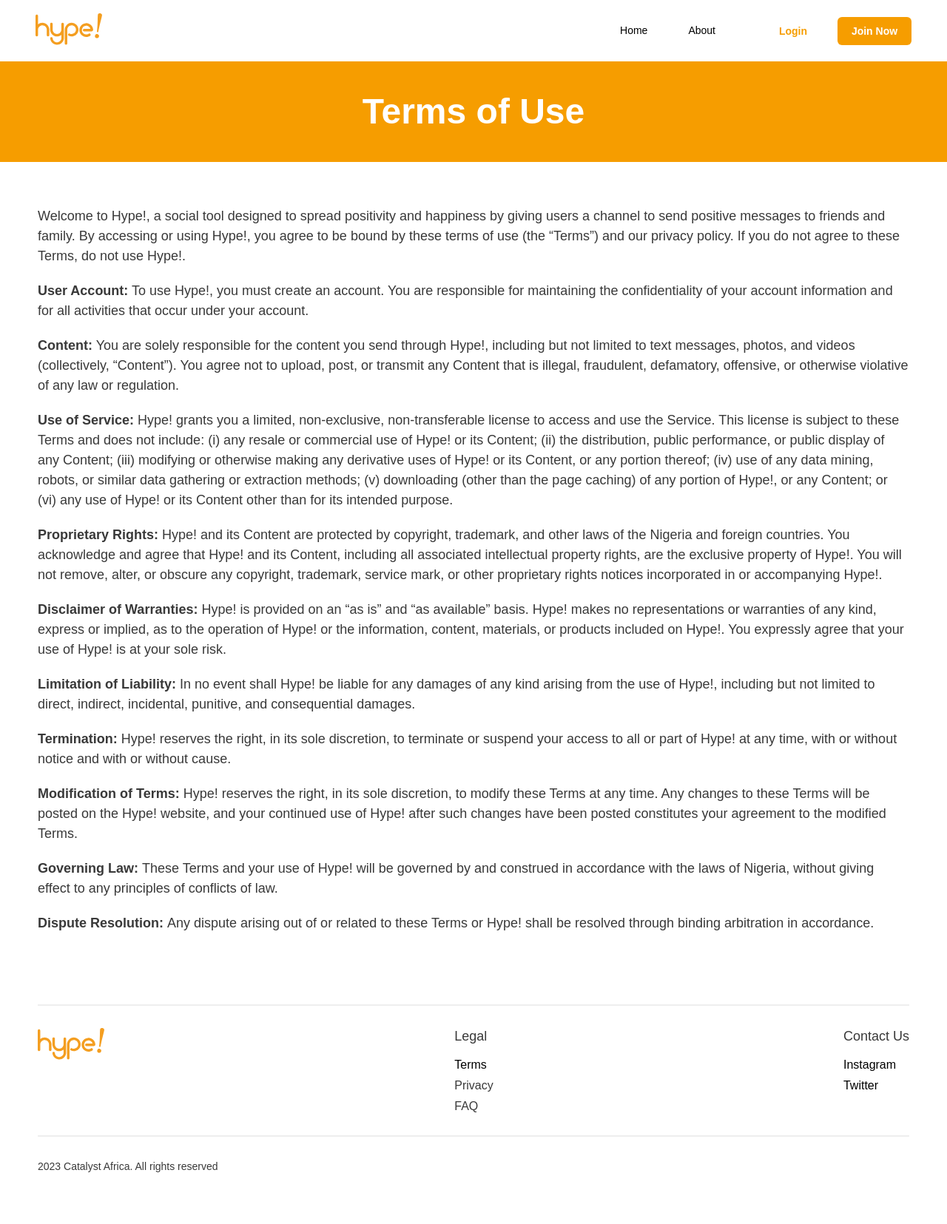
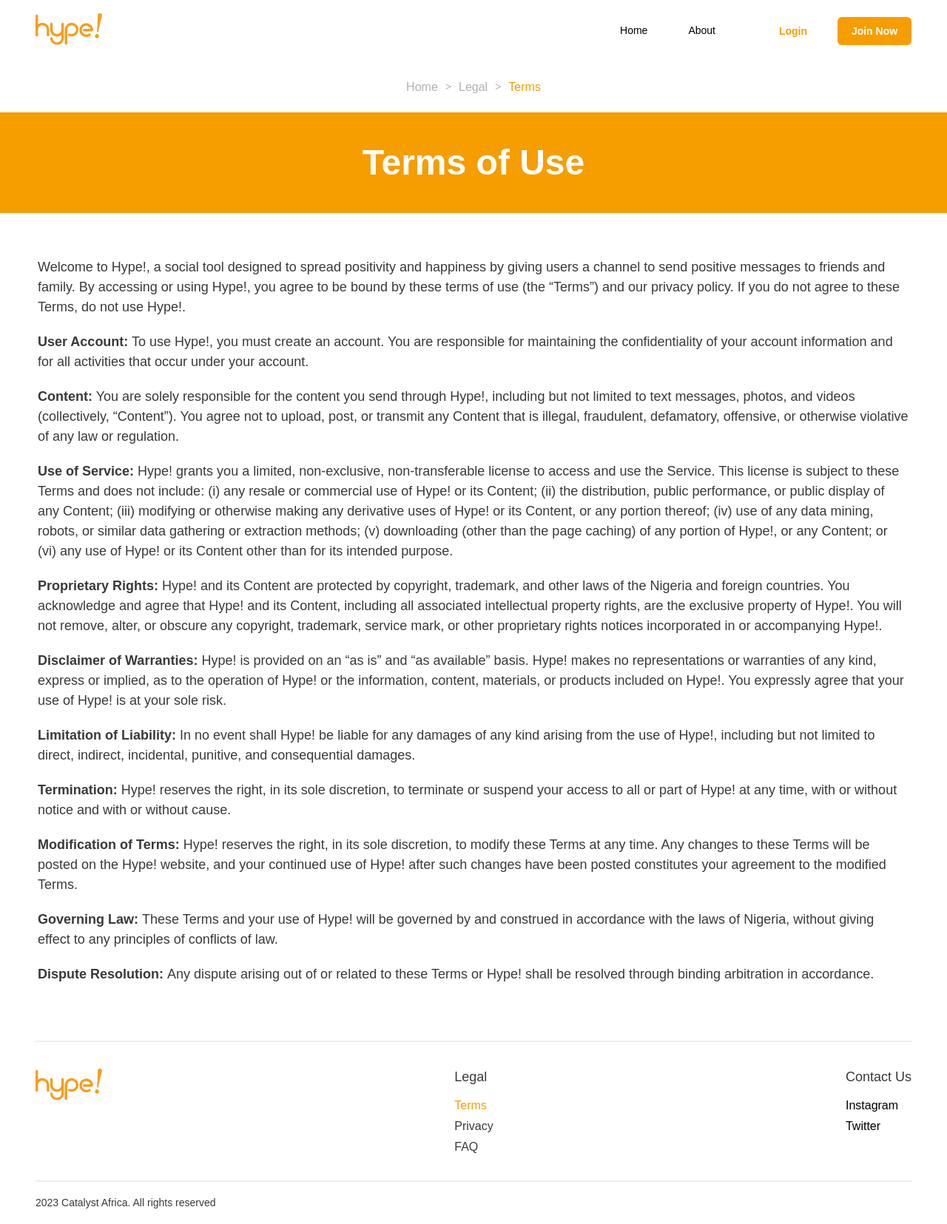
Before and after one commit to Catalyst-Africa/hype, a React (Vite) app: page /terms in a window 1280 px wide. Shown: the whole page at 74% size. Before the commit the page ends 1610 px from the top, so only its background shows below. Built offline with nearby package versions, Linux system fonts and the light colour scheme; no server answers; a web font is replaced by a local one.

Commit message:
feat: layout, home & terms updates, styles

```diff
--- a/src/layouts/public/Layout.jsx
+++ b/src/layouts/public/Layout.jsx
@@ -3,6 +3,7 @@ import React from "react";
 import { Outlet, useLocation } from "react-router-dom";
 import styled from "styled-components";
 import Header from "@/layouts/public/partials/Header";
+import Footer from "@/layouts/public/partials/Footer";
 
 const Layout = () => {
   const { pathname } = useLocation();
@@ -13,6 +14,7 @@ const Layout = () => {
           <MainContent>
             {pathname.includes("/hype/message") ? "" : <Header />}
             <Outlet />
+            {pathname.includes("/hype/message") ? "" : <Footer />}
           </MainContent>
         </Main>
       </PublicAreaContainer>
--- /dev/null
+++ b/src/layouts/public/partials/Footer.jsx
@@ -0,0 +1,92 @@
+import React from "react";
+import { Logo } from "@/components/ui";
+import { SubTitle } from "@/styles/reusable/elements.styled";
+import styled from "styled-components";
+import { NavLink } from "react-router-dom";
+
+const Footer = () => {
+  return (
+    <>
+      <FooterMainContainer>
+        <br />
+        <br />
+        <Divider />
+        <br />
+        <br />
+        <FooterContainer>
+          <FooterSection>
+            <Logo />
+          </FooterSection>
+          <FooterSection>
+            <SubTitle>Legal</SubTitle>
+            <br />
+            <ul>
+              <NavLink to="/terms">
+                <li>Terms</li>
+              </NavLink>
+              <li>Privacy</li>
+              <li>FAQ</li>
+            </ul>
+          </FooterSection>
+          <FooterSection>
+            <SubTitle>Contact Us</SubTitle>
+            <br />
+            <ul>
+              <a href="https://www.instagram.com/sharehype4fun/">
+                <li>Instagram</li>
+              </a>
+              <a href="https://twitter.com/sharehype4fun/">
+                <li>Twitter</li>
+              </a>
+            </ul>
+          </FooterSection>
+        </FooterContainer>
+        <br />
+        <br />
+        <Divider />
+        <br />
+        <span>2023 Catalyst Africa. All rights reserved</span>
+        <br />
+      </FooterMainContainer>
+    </>
+  );
+};
+
+export default Footer;
+
+const FooterMainContainer = styled.div`
+  padding: 18px 48px;
+  width: 100%;
+  .active {
+    color: #f69d00;
+  }
+  ${({ theme }) => theme.breakpoints.down("sm")} {
+    padding: 24px;
+  }
+`;
+
+const Divider = styled.div`
+  border: 1px solid #eee;
+`;
+
+const FooterContainer = styled.div`
+  display: flex;
+  justify-content: space-between;
+  align-items: flex-start;
+  width: 100%;
+  margin: auto;
+
+  ${({ theme }) => theme.breakpoints.down("xs")} {
+    flex-direction: column;
+    justify-content: flex-start;
+    gap: 30px;
+  }
+`;
+
+const FooterSection = styled.div`
+  ul {
+    display: flex;
+    flex-direction: column;
+    gap: 10px;
+  }
+`;
--- a/src/pages/public/components/Footer.jsx
+++ /dev/null
@@ -1,75 +0,0 @@
-import React from "react";
-import { Logo } from "@/components/ui";
-import { SubTitle } from "@/styles/reusable/elements.styled";
-import styled from "styled-components";
-import { Link } from "react-router-dom";
-
-const Footer = () => {
-  return (
-    <>
-      <br />
-      <br />
-      <Divider />
-
-      <FooterContainer>
-        <FooterSection>
-          <Logo />
-        </FooterSection>
-        <FooterSection>
-          <SubTitle>Legal</SubTitle>
-          <br />
-          <ul>
-            <Link to="/terms">
-              <li>Terms</li>
-            </Link>
-            <li>Privacy</li>
-            <li>FAQ</li>
-          </ul>
-        </FooterSection>
-        <FooterSection>
-          <SubTitle>Contact Us</SubTitle>
-          <br />
-          <ul>
-            <a href="https://www.instagram.com/sharehype4fun/">
-              <li>Instagram</li>
-            </a>
-            <a href="https://twitter.com/sharehype4fun/">
-              <li>Twitter</li>
-            </a>
-          </ul>
-        </FooterSection>
-      </FooterContainer>
-
-      <Divider />
-      <span>2023 Catalyst Africa. All rights reserved</span>
-    </>
-  );
-};
-
-export default Footer;
-
-const Divider = styled.div`
-  border: 1px solid #eee;
-`;
-
-const FooterContainer = styled.div`
-  display: flex;
-  justify-content: space-between;
-  align-items: flex-start;
-  width: 100%;
-  margin: auto;
-
-  ${({ theme }) => theme.breakpoints.down("xs")} {
-    flex-direction: column;
-    justify-content: flex-start;
-    gap: 30px;
-  }
-`;
-
-const FooterSection = styled.div`
-  ul {
-    display: flex;
-    flex-direction: column;
-    gap: 10px;
-  }
-`;
--- a/src/pages/public/components/Intro.jsx
+++ b/src/pages/public/components/Intro.jsx
@@ -1,14 +1,28 @@
 import { Title } from "@/styles/reusable/elements.styled";
 import React from "react";
+import { NavLink, useLocation } from "react-router-dom";
 import styled from "styled-components";
 
 const Intro = ({ intro }) => {
+  const { pathname } = useLocation();
   return (
-    <IntroContainer>
-      <Title as="h1" color="#fff">
-        {intro}
-      </Title>
-    </IntroContainer>
+    <>
+      <BreadCrumb>
+        <NavLink to="/">Home</NavLink>
+        <span>{">"}</span>
+        <NavLink to="/" style={{ pointerEvents: "none" }}>
+          Legal
+        </NavLink>
+        <span>{">"}</span>
+        {pathname === "/terms" && <NavLink to="/terms">Terms</NavLink>}
+        {pathname === "/privacy" && <NavLink to="/privacy">Privacy</NavLink>}
+      </BreadCrumb>
+      <IntroContainer>
+        <Title as="h1" color="#fff">
+          {intro}
+        </Title>
+      </IntroContainer>
+    </>
   );
 };
 
@@ -21,3 +35,21 @@ const IntroContainer = styled.div`
   min-height: 136px;
   background: #f69d00;
 `;
+
+const BreadCrumb = styled.div`
+  display: flex;
+  justify-content: center;
+  align-items: center;
+  gap: 10px;
+  padding: 24px 48px;
+  color: #b0b0b0;
+  .active {
+    color: #f69d00;
+  }
+  a {
+    color: #b0b0b0;
+  }
+  ${({ theme }) => theme.breakpoints.down("sm")} {
+    padding: 24px;
+  }
+`;
--- a/src/pages/public/home/index.jsx
+++ b/src/pages/public/home/index.jsx
@@ -2,7 +2,6 @@ import React from "react";
 import HeroSection from "@/pages/public/home/molecules/HeroSection";
 import HomeIntro from "@/pages/public/home/molecules/HomeIntro";
 import PublicContainer from "@/pages/public/components/PublicContainer";
-import Footer from "@/pages/public/components/Footer";
 
 const index = () => {
   return (
@@ -10,7 +9,6 @@ const index = () => {
       <HeroSection />
       <PublicContainer>
         <HomeIntro />
-        <Footer />
       </PublicContainer>
     </>
   );
--- a/src/pages/public/terms/index.jsx
+++ b/src/pages/public/terms/index.jsx
@@ -2,7 +2,6 @@ import React from "react";
 import Terms from "@/pages/public/terms/molecules/Terms";
 import PublicContainer from "@/pages/public/components/PublicContainer";
 import Intro from "@/pages/public/components/Intro";
-import Footer from "@/pages/public/components/Footer";
 
 const index = () => {
   return (
@@ -10,7 +9,6 @@ const index = () => {
       <Intro intro="Terms of Use" />
       <PublicContainer>
         <Terms />
-        <Footer />
       </PublicContainer>
     </>
   );
```
